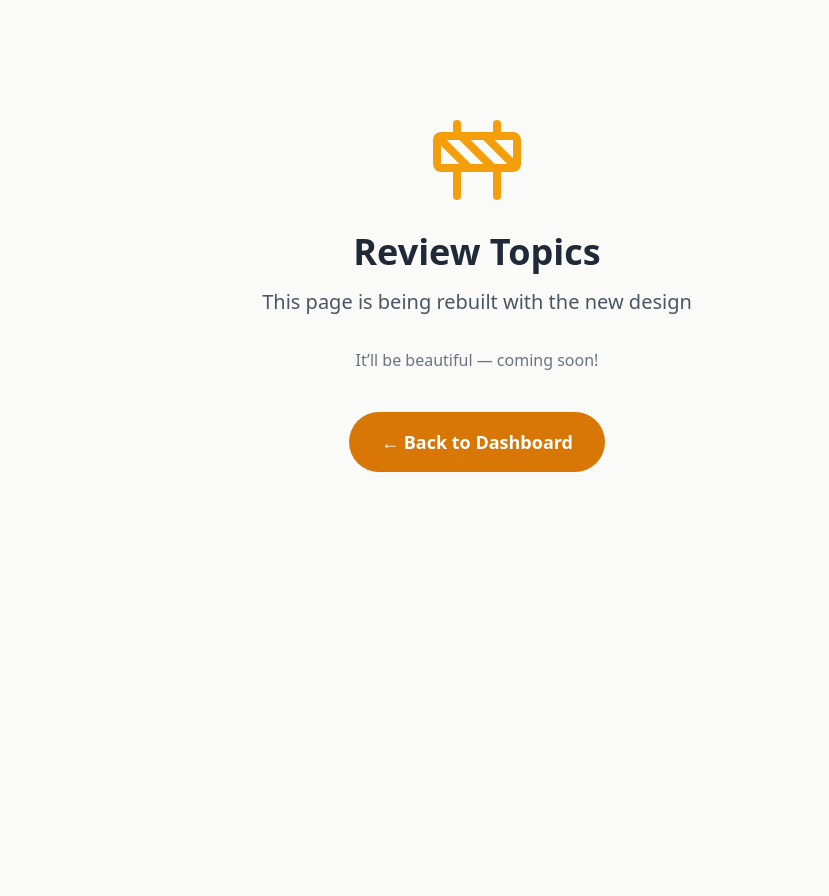
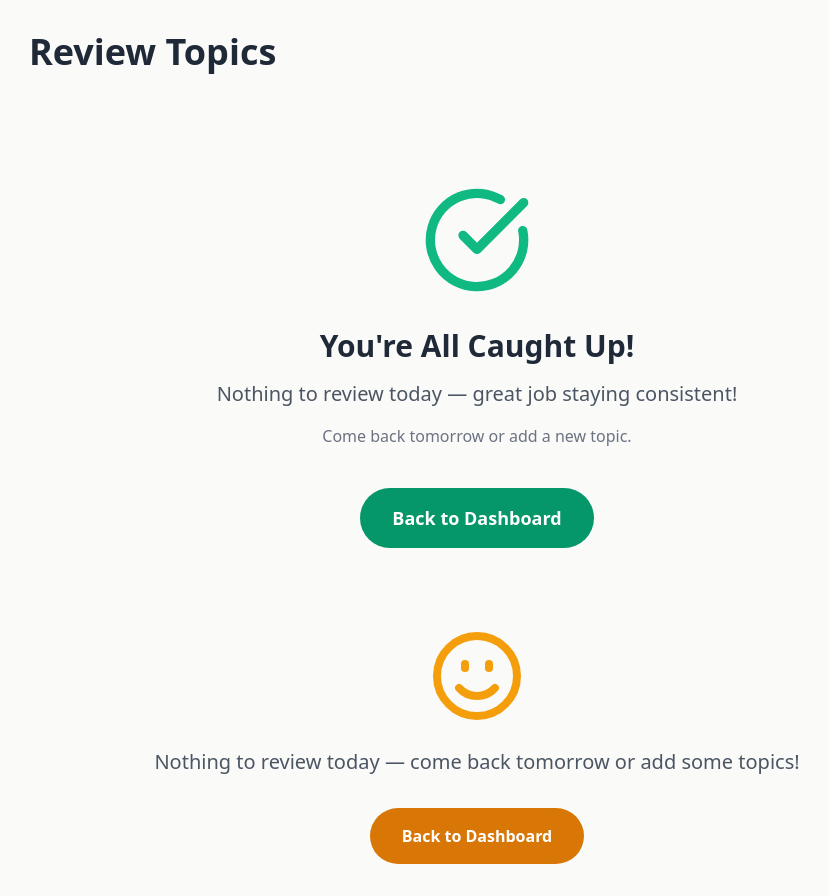
Before and after one commit to lbedroske/EchoLearnPractice, a Flask app: page /review_topics in a window 1280 px wide. Shown: the whole page, without its empty margins (163-992 px from the left). Before the commit the page ends 472 px from the top, so only its background shows below. Run offline with Flask 3, Linux system fonts and the light colour scheme; some libraries are stand-ins or nearby versions.

Commit message:
Revamp Review Topics page with new design

```diff
--- a/templates/review_topics.html
+++ b/templates/review_topics.html
@@ -3,14 +3,56 @@
 
 {% block content %}
 <div class="flex-1 p-8 bg-stone-50 min-h-screen">
-  <div class="max-w-2xl mx-auto text-center pt-20">
-    <i data-lucide="construction" class="w-24 h-24 text-amber-500 mx-auto mb-6"></i>
-    <h1 class="text-4xl font-bold text-gray-800 mb-4">Review Topics</h1>
-    <p class="text-xl text-gray-600 mb-8">This page is being rebuilt with the new design</p>
-    <p class="text-gray-500">It’ll be beautiful — coming soon!</p>
-    <a href="/" class="inline-block mt-10 px-8 py-4 bg-amber-600 text-white rounded-full font-bold hover:bg-amber-700 transition text-lg">
-      ← Back to Dashboard
-    </a>
+  <div class="max-w-4xl mx-auto">
+    <h1 class="text-4xl font-bold text-gray-800 mb-8">Review Topics</h1>
+
+    {% if topics|length > 0 %}
+      <div class="space-y-6">
+        {% for topic in topics %}
+        <div class="bg-white rounded-2xl shadow-lg p-8 hover:shadow-xl transition">
+          <h3 class="text-2xl font-bold text-gray-800 mb-3">{{ topic.title }}</h3>
+          {% if topic.description %}
+            <p class="text-gray-600 mb-6 leading-relaxed">{{ topic.description }}</p>
+          {% else %}
+            <p class="text-gray-400 italic mb-6">No description added yet</p>
+          {% endif %}
+
+          <div class="flex flex-wrap gap-4">
+            <form action="/review/{{ topic.id }}/good" method="POST" class="inline">
+              <button class="px-8 py-4 bg-emerald-500 text-white rounded-full font-bold hover:bg-emerald-600 transition">
+                Good
+              </button>
+            </form>
+            <form action="/review/{{ topic.id }}/again" method="POST" class="inline">
+              <button class="px-8 py-4 bg-red-500 text-white rounded-full font-bold hover:bg-red-600 transition">
+                Again
+              </button>
+            </form>
+          </div>
+        </div>
+        {% endfor %}
+      </div>
+    {% else %}
+      <div class="text-center pt-20">
+        <i data-lucide="check-circle" class="w-28 h-28 text-emerald-500 mx-auto mb-8"></i>
+        <h2 class="text-3xl font-bold text-gray-800 mb-4">You're All Caught Up!</h2>
+        <p class="text-xl text-gray-600">Nothing to review today — great job staying consistent!</p>
+        <p class="text-gray-500 mt-4">Come back tomorrow or add a new topic.</p>
+        <a href="/" class="inline-block mt-10 px-8 py-4 bg-emerald-600 text-white rounded-full font-bold hover:bg-emerald-700 transition text-lg">
+          Back to Dashboard
+        </a>
+      </div>
+    {% endif %}
+
+    {% if error_message %}
+      <div class="text-center pt-20">
+        <i data-lucide="smile" class="w-24 h-24 text-amber-500 mx-auto mb-6"></i>
+        <p class="text-xl text-gray-600">{{ error_message }}</p>
+        <a href="/" class="inline-block mt-8 px-8 py-4 bg-amber-600 text-white rounded-full font-bold hover:bg-amber-700 transition">
+          Back to Dashboard
+        </a>
+      </div>
+    {% endif %}
   </div>
 </div>
 {% endblock %}
```
